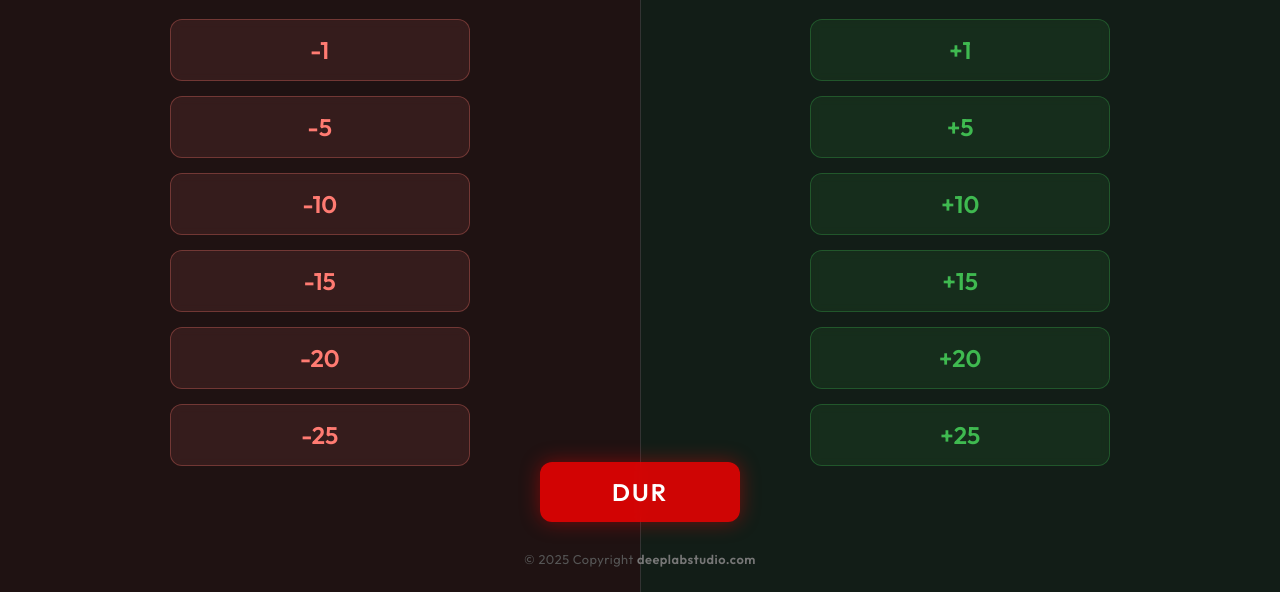
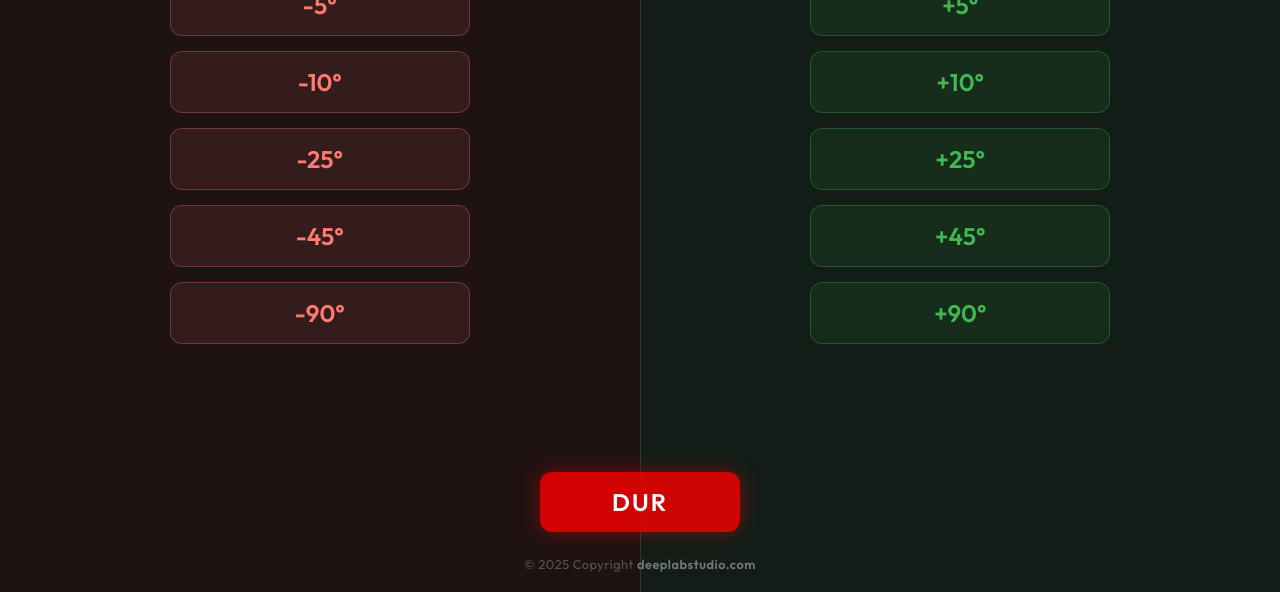
Before and after one commit to Deeplab-Studio/TA-Tuner-Controller, a plain HTML site: page firmware/data/index.html in a window 1280 px wide. Shown: the part 208-800 px from the top of the page. Drawn offline with Linux system fonts and the light colour scheme; no server answers.

Commit message:
Firmware fixed

```diff
--- a/firmware/src/data/index.html
+++ b/firmware/data/index.html
@@ -24,12 +24,11 @@
     <div class="panel left-panel">
       <div class="panel-content">
         <h2>LEFT</h2>
-        <button class="btn btn-step" onclick="moveMotor(-1)">-1</button>
-        <button class="btn btn-step" onclick="moveMotor(-5)">-5</button>
-        <button class="btn btn-step" onclick="moveMotor(-10)">-10</button>
-        <button class="btn btn-step" onclick="moveMotor(-15)">-15</button>
-        <button class="btn btn-step" onclick="moveMotor(-20)">-20</button>
-        <button class="btn btn-step" onclick="moveMotor(-25)">-25</button>
+        <button class="btn btn-step" onclick="moveMotorDeg(-5)">-5°</button>
+        <button class="btn btn-step" onclick="moveMotorDeg(-10)">-10°</button>
+        <button class="btn btn-step" onclick="moveMotorDeg(-25)">-25°</button>
+        <button class="btn btn-step" onclick="moveMotorDeg(-45)">-45°</button>
+        <button class="btn btn-step" onclick="moveMotorDeg(-90)">-90°</button>
       </div>
     </div>
 
@@ -37,12 +36,11 @@
     <div class="panel right-panel">
       <div class="panel-content">
         <h2>RIGHT</h2>
-        <button class="btn btn-step" onclick="moveMotor(1)">+1</button>
-        <button class="btn btn-step" onclick="moveMotor(5)">+5</button>
-        <button class="btn btn-step" onclick="moveMotor(10)">+10</button>
-        <button class="btn btn-step" onclick="moveMotor(15)">+15</button>
-        <button class="btn btn-step" onclick="moveMotor(20)">+20</button>
-        <button class="btn btn-step" onclick="moveMotor(25)">+25</button>
+        <button class="btn btn-step" onclick="moveMotorDeg(5)">+5°</button>
+        <button class="btn btn-step" onclick="moveMotorDeg(10)">+10°</button>
+        <button class="btn btn-step" onclick="moveMotorDeg(25)">+25°</button>
+        <button class="btn btn-step" onclick="moveMotorDeg(45)">+45°</button>
+        <button class="btn btn-step" onclick="moveMotorDeg(90)">+90°</button>
       </div>
     </div>
 
--- a/firmware/src/data/script.js
+++ b/firmware/data/script.js
@@ -66,11 +66,11 @@ fetch('/getLang')
     setLanguage("TR");
   });
 
-function moveMotor(steps) {
-  fetch('/move?steps=' + steps)
+function moveMotorDeg(deg) {
+  fetch(`/move?deg=${deg}`)
     .then(response => {
       if (response.ok) {
-        console.log("Moved " + steps);
+        console.log("Moved " + deg);
       }
     })
     .catch(err => console.error(err));
--- a/firmware/src/data/style.css
+++ b/firmware/data/style.css
@@ -19,6 +19,8 @@ body {
   margin: 0;
   padding: 0;
   height: 100vh;
+  height: 100dvh;
+  /* Fallback and dynamic height */
   width: 100vw;
   background-color: var(--bg-color);
   font-family: var(--font-family);
@@ -32,13 +34,17 @@ body {
   height: 100%;
   width: 100%;
   position: relative;
+  padding-bottom: env(safe-area-inset-bottom);
+  /* Safe area for devices with home bars */
 }
 
 .panel {
   flex: 1;
   display: flex;
   flex-direction: column;
-  justify-content: center;
+  justify-content: flex-start;
+  padding-top: 80px;
+  /* Fixed top position */
   align-items: center;
   height: 100%;
   transition: background 0.3s;
@@ -150,7 +156,8 @@ body {
 /* Stop Button Area */
 .stop-container {
   position: absolute;
-  bottom: 70px;
+  bottom: 60px;
+  /* Fixed bottom position */
   left: 50%;
   transform: translateX(-50%);
   width: 80%;
@@ -292,7 +299,7 @@ body {
 /* Footer Link */
 .footer-copyright {
   position: absolute;
-  bottom: 25px;
+  bottom: 20px;
   width: 100%;
   text-align: center;
   color: #555;
```
Also changed, not shown: 2 other files.
